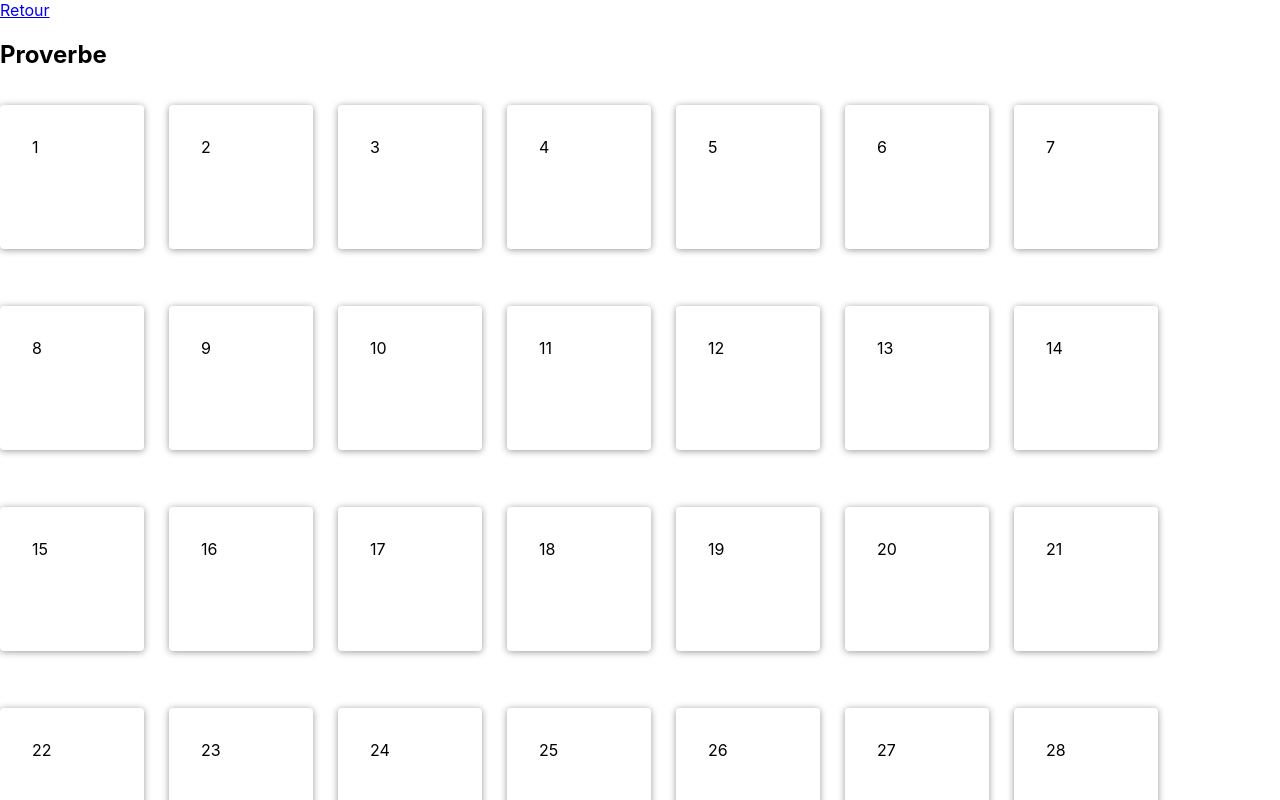
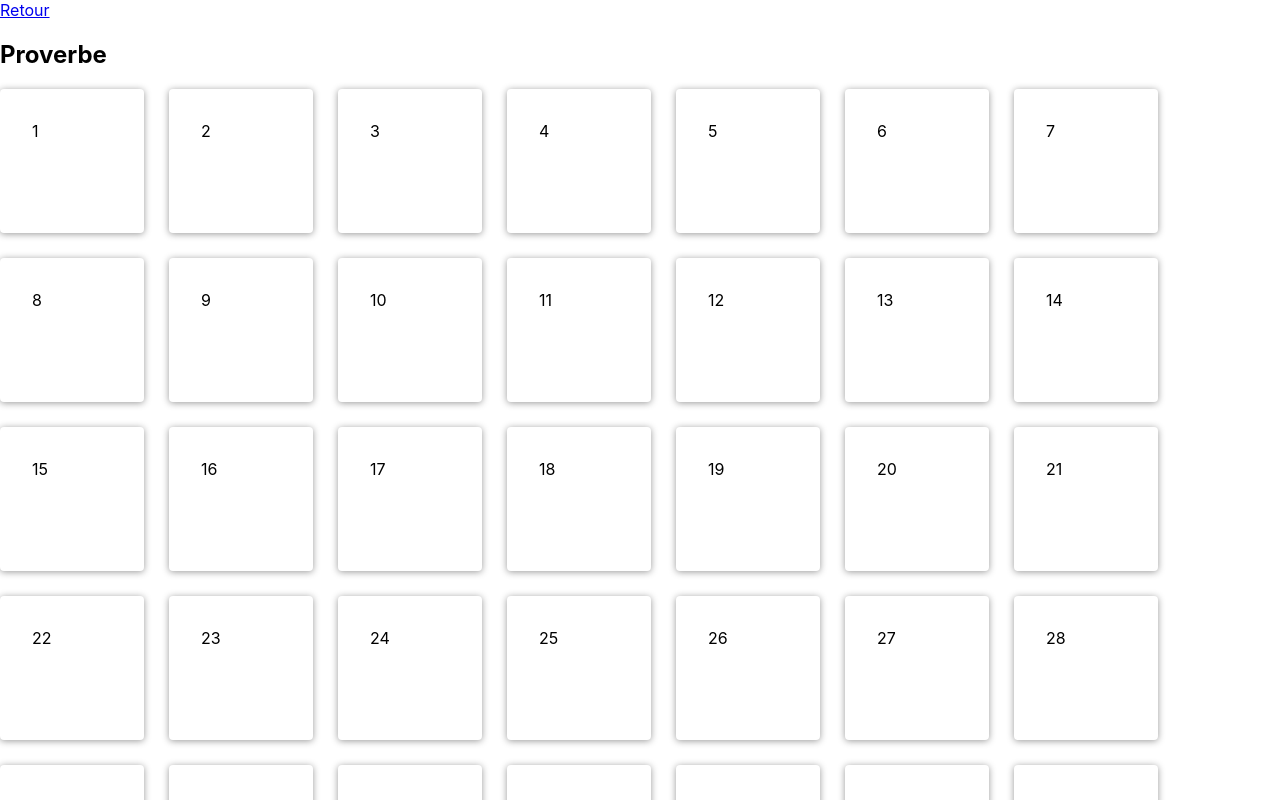
Before and after one commit to kaliacad/bible-tracker, a React (Create React App) app: page /books/1 in a window 1280 px wide. Shown: the top 800 px of the page. Built offline with nearby package versions, Linux system fonts and the light colour scheme.

Commit message:
mark a chapter as read by clicking on it

```diff
--- a/src/components/BookDetails.js
+++ b/src/components/BookDetails.js
@@ -1,4 +1,5 @@
 import { Link, useParams } from "react-router-dom";
+import { useState } from "react";
 import { books } from "../data/books";
 
 export default function BookDetails() {
@@ -6,10 +7,28 @@ export default function BookDetails() {
   const book = books.find(item => item.id == slug)
   const chapters = Array.from({ length: book.chapter }, (value, idx) => idx + 1)
 
+  const [selecteds, setSelecteds] = useState([])
+
+  const COLORS = {
+    selected: 'rgb(254 245 231)',
+  }
+
+  const handleClick = (chap) => {
+
+    if (selecteds.includes(chap)) {
+      const myChaps = selecteds.filter(el => el !== chap)
+      setSelecteds(myChaps)
+
+    }
+
+    else setSelecteds(prev => [...prev, chap])
+
+  }
+
   return (
     <>
       <Link to="/">Retour</Link>
-      <h2>{book.title} </h2>
+      <h2>{book.title}</h2>
       <div
         style={{
           display: 'flex',
@@ -18,18 +37,24 @@ export default function BookDetails() {
         }}
       >
         {
-          chapters.map(chap =>
-            <p
+          chapters.map((chap, idx) => {
+            return (
+              <div
                 style={{
                   borderRadius: '.25rem',
                   boxShadow: '0 1px 7px #999',
                   padding: '2em',
                   height: '5em',
-                width: '5em'
+                  width: '5em',
+                  backgroundColor: selecteds.includes(chap) ? COLORS.selected : '',
+                  cursor: 'pointer'
                 }}
+                onClick={() => handleClick(chap)}
+                key={(idx + 1).toString()}
               >
                 {chap}
-            </p>
+              </div>)
+          }
           )
         }
       </div>
--- a/src/components/BookList.js
+++ b/src/components/BookList.js
@@ -6,7 +6,7 @@ export default function BookList() {
   const listItems = books.map((book) =>
     <Link to={`/books/${book.id}`}>
       <li
-        key={book.id}
+        key={book.id.toString()}
         style={{
           listStyleType: 'none',
           borderRadius: '5px',
```
Also changed, not shown: src/logo.svg (deleted). Lines whose indentation alone changed are shown as unchanged.
